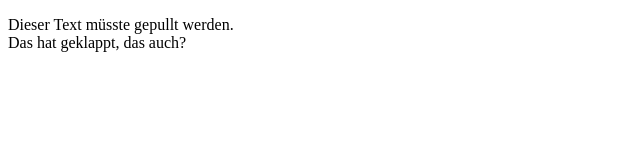
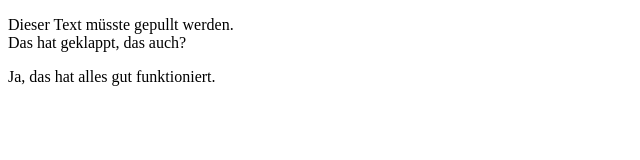
Before and after one commit to lenmaximilian/testone, a plain HTML site: page index.html in a window 1280 px wide. Shown: the whole page, without its empty margins (0-640 px from the left). Drawn offline with Linux system fonts and the light colour scheme.

Commit message:
added and changed index-html

```diff
--- a/index.html
+++ b/index.html
@@ -6,5 +6,6 @@
     <body>
         <p>Dieser Text müsste gepullt werden.</br>
         Das hat geklappt, das auch?</p>
+        <p>Ja, das hat alles gut funktioniert.</p>
     </body>
 </html>
```
